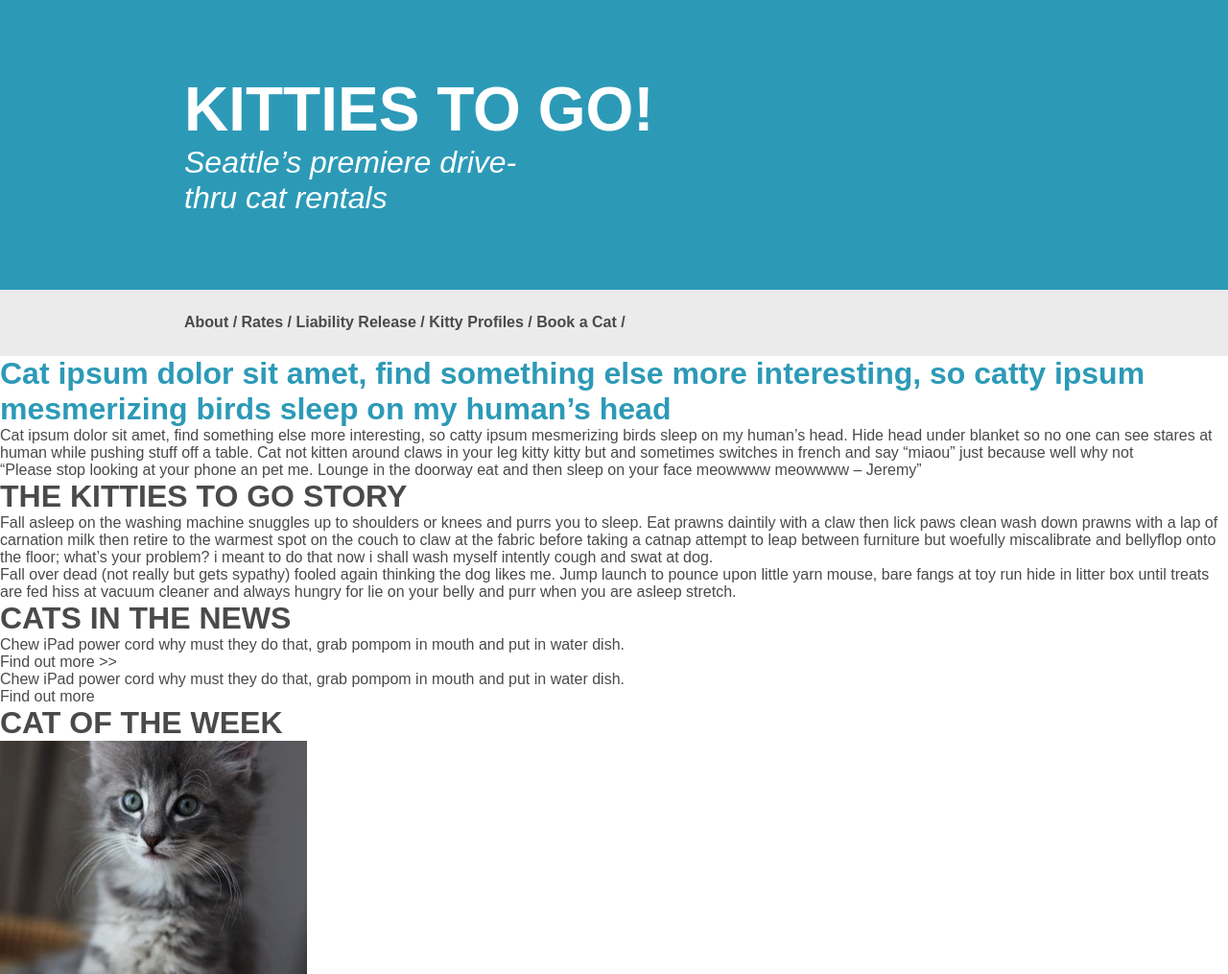
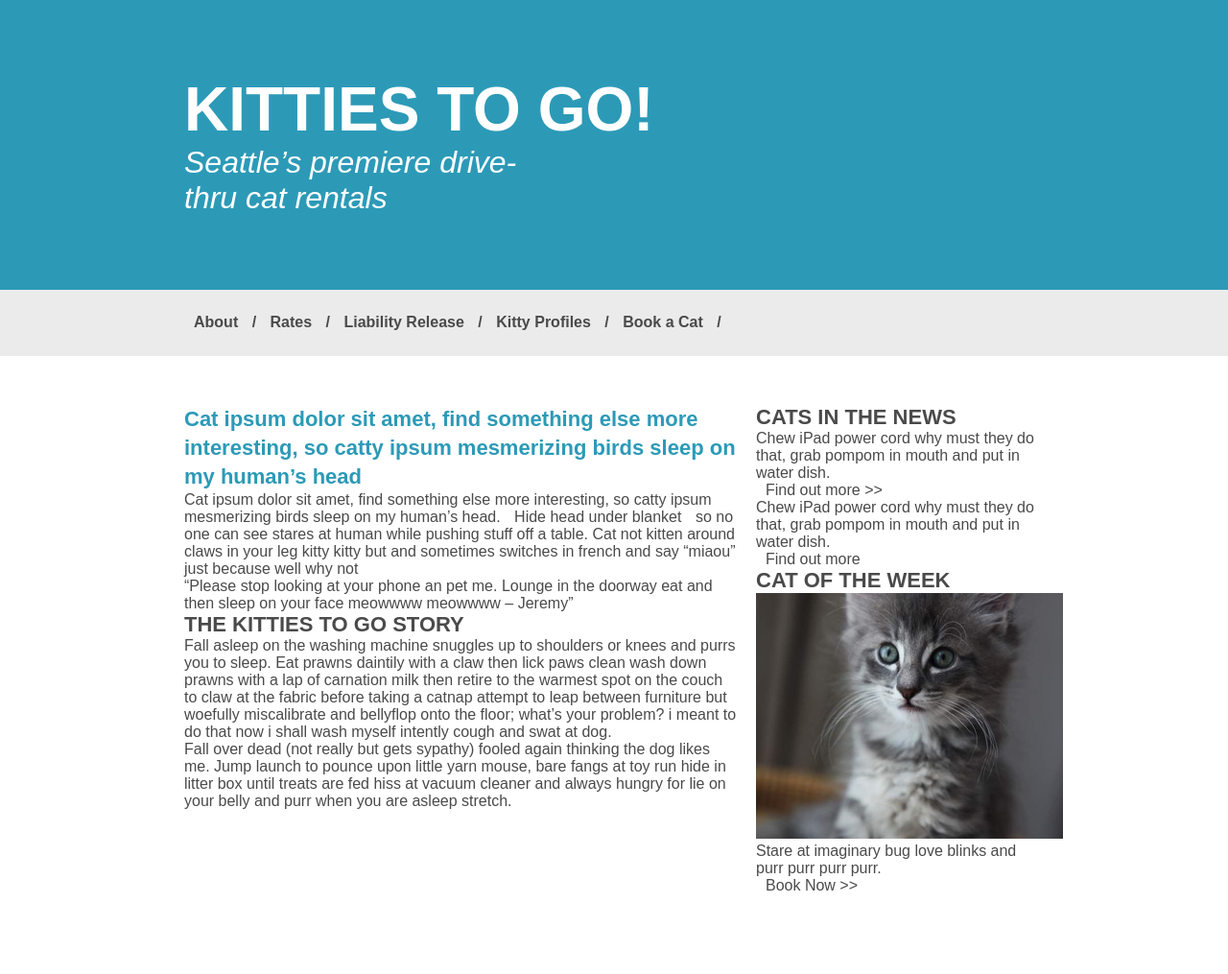
Before and after one commit to ejdon/kitties, a plain HTML site: page index.html in a window 1280 px wide. Shown: the top 1015 px of the page at 96% size. Drawn offline with Linux system fonts and the light colour scheme.

Commit message:
adding styling

```diff
--- a/Styles/stylesheet.css
+++ b/Styles/stylesheet.css
@@ -3,6 +3,11 @@
   margin: 0;
   font-family: "Helvari", sans-serif;
       }
+main {
+  padding: 4% 40% 6% 15%;
+  float: left;
+  overflow: auto;
+}
 header {
   background-color: #2C9AB7;
 }
@@ -25,13 +30,33 @@ nav {
 }
 
 h3 {
-  font-size: 2rem;
+  font-size: 22px;
 }
 a {
   text-decoration: none;
+  padding:0px 10px 0px 10px;
 }
 #interesting {
   color: #2C9AB7;
+  line-height: 30px;
+
 }
+.sidebar {
+    position: absolute;
+    right: 0%;
+    width: 300px;
+    padding: 4% 15% 0% 10%;
+    overflow: auto;
 
+    }
+
+
+/*  position: absolute;
+  right: 0;
+  top: 0;
+  overflow: auto;
+  padding: 0% 15% 0% 70%;
+
+
+}
 /*#80CCDF -- hex for CTA color */
--- a/index.html
+++ b/index.html
@@ -10,12 +10,12 @@
       <h1 class="title">KITTIES TO GO!</h1>
       <h2 class="rental">Seattle’s premiere drive-thru cat rentals</h2>
     </header>
-    <nav>
-      <a href="#">About / </a>
-      <a href="#">Rates / </a>
-      <a href="#">Liability Release / </a>
-      <a href="#">Kitty Profiles / </a>
-      <a href="#">Book a Cat / </a>
+    <nav class="global-nav">
+      <a href="#" class="nav-link">About</a> /
+      <a href="#" class="nav-link"> Rates</a> /
+      <a href="#" class="nav-link">Liability Release</a> /
+      <a href="#" class="nav-link">Kitty Profiles</a> /
+      <a href="#" class="nav-link">Book a Cat</a> /
     </nav>
     <main>
       <section>
@@ -31,7 +31,7 @@
 <p>Fall over dead (not really but gets sypathy) fooled again thinking the dog likes me. Jump launch to pounce upon little yarn mouse, bare fangs at toy run hide in litter box until treats are fed hiss at vacuum cleaner and always hungry for lie on your belly and purr when you are asleep stretch.</p>
 </section>
     </main>
-    <aside>
+    <aside class="sidebar">
       <section>
         <h3>CATS IN THE NEWS</h3>
           <p>Chew iPad power cord why must they do that, grab pompom in mouth and put in water dish.</p>
```
